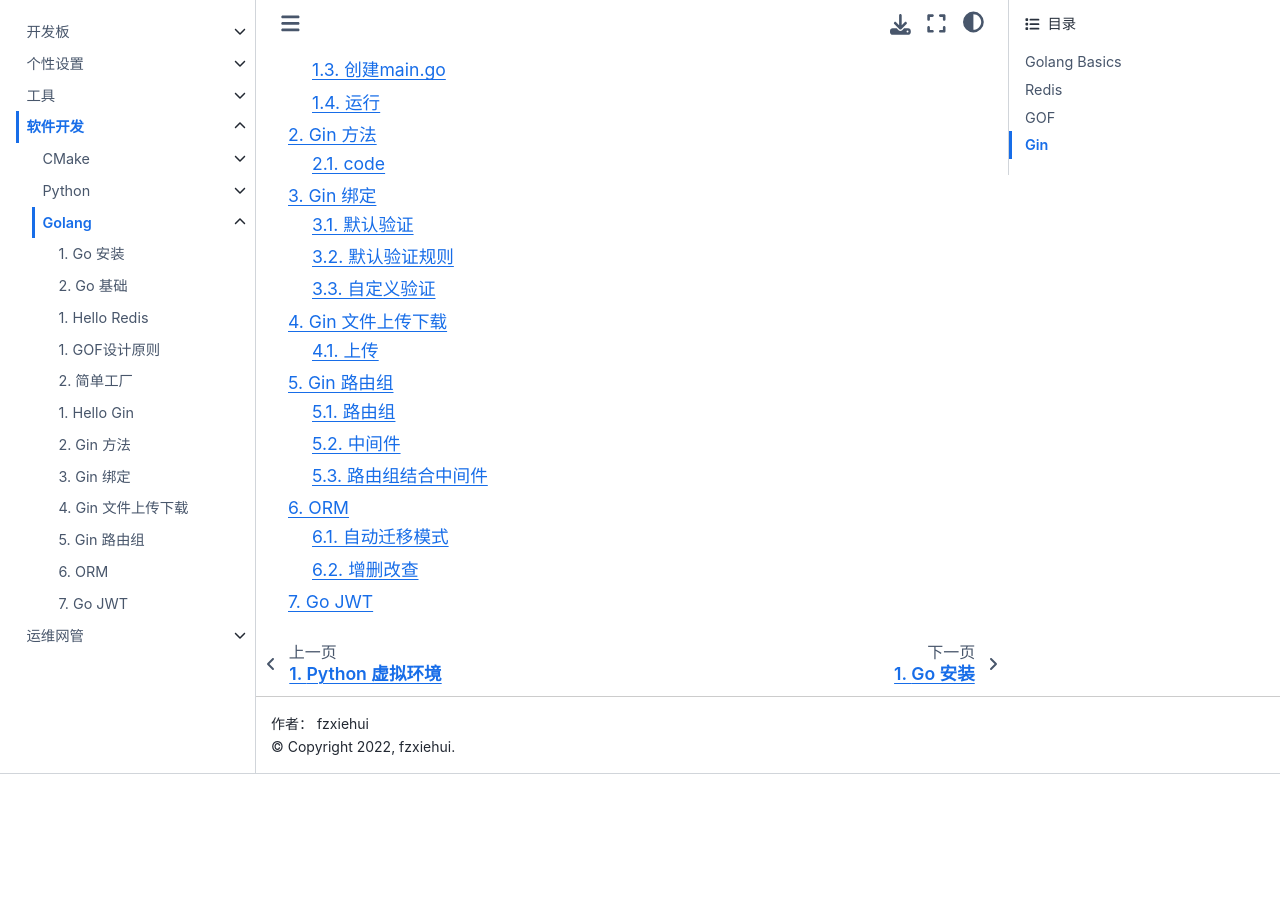
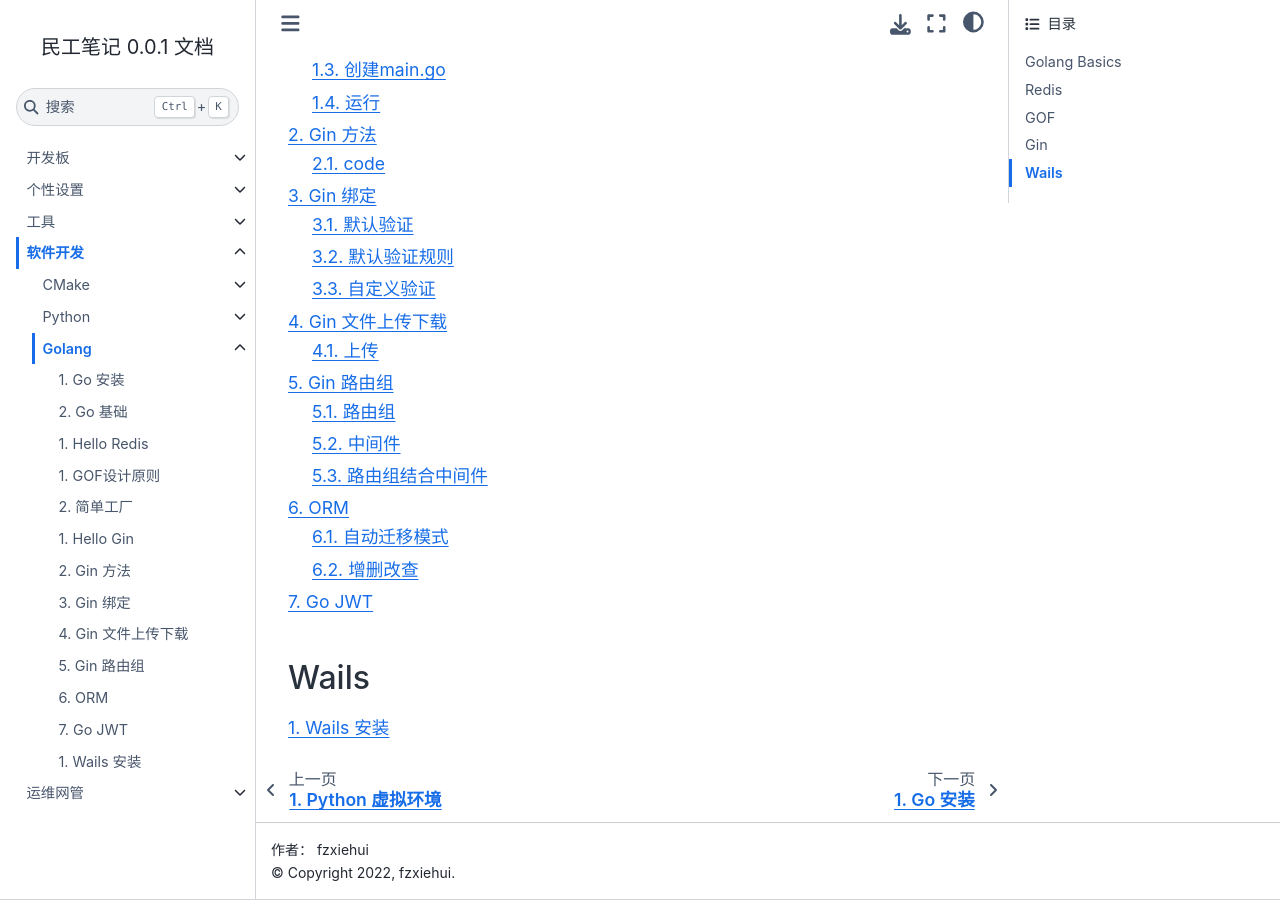
Before and after one commit to fzxiehui/worker_notes, a Sphinx documentation site: the page built from source/soft/golang/index.rst, in a window 1280 px wide and 900 px high, scrolled down 1165 px. Built offline with Sphinx 7.4.7 and the Sphinx Book theme 1.1.4, drawn with Linux system fonts in a browser that asks for light colours; pages that are not in the unit, such as notebooks, are missing from menus; before the commit the page ends 1939 px from its top, so only the background shows below that.

Commit message:
feat: 新增：Wails 安装

```diff
--- a/source/soft/golang/index.rst
+++ b/source/soft/golang/index.rst
@@ -41,3 +41,11 @@
   gin/router.rst
   gin/orm.rst
   gin/jwt.rst
+
+Wails
+-------------------------
+
+.. toctree::
+   :numbered:
+
+   wails/install.rst
```
Also changed, not shown: source/soft/golang/wails/install.rst (added, +12 -0 lines).
